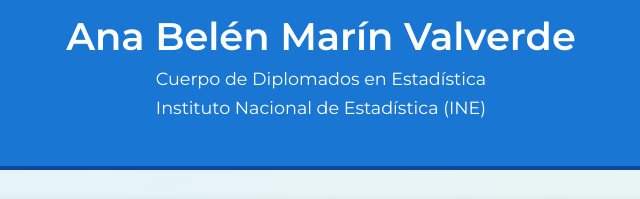
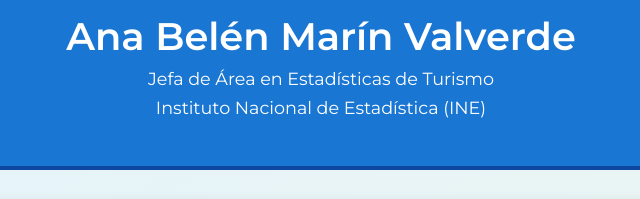
Before and after one commit to AnaBelen-vx/curso_Programacion_con_IA, a plain HTML site: page cv-web.html in a window 1280 px wide. Shown: the part 209-408 px from the top of the page, 319-959 px from the left. Drawn offline with Linux system fonts and the light colour scheme.

Commit message:
Update cv-web.html

```diff
--- a/cv-web.html
+++ b/cv-web.html
@@ -81,7 +81,7 @@
   <header>
     <img src="https://upload.wikimedia.org/wikipedia/commons/4/4a/Logo_INE_España.svg" alt="INE Logo">
     <h1>Ana Belén Marín Valverde</h1>
-    <p>Cuerpo de Diplomados en Estadística</p>
+    <p>Jefa de Área en Estadísticas de Turismo</p>
     <p>Instituto Nacional de Estadística (INE)</p>
   </header>
 
```
